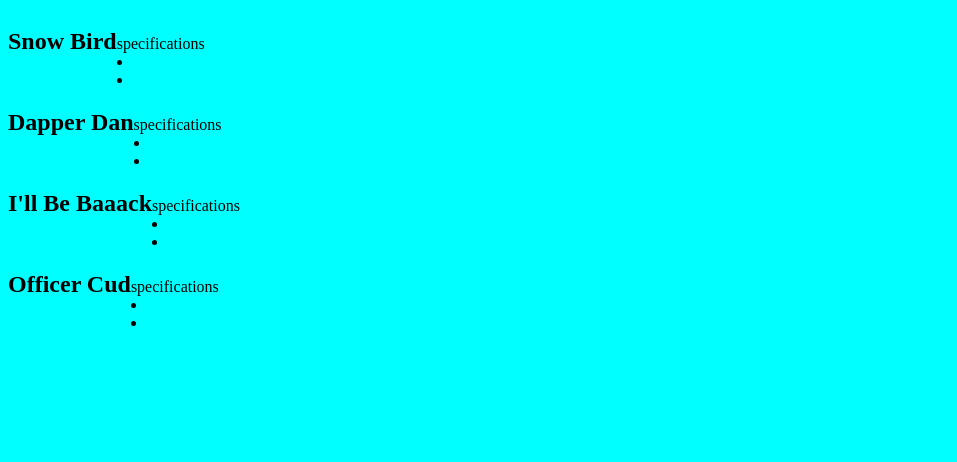
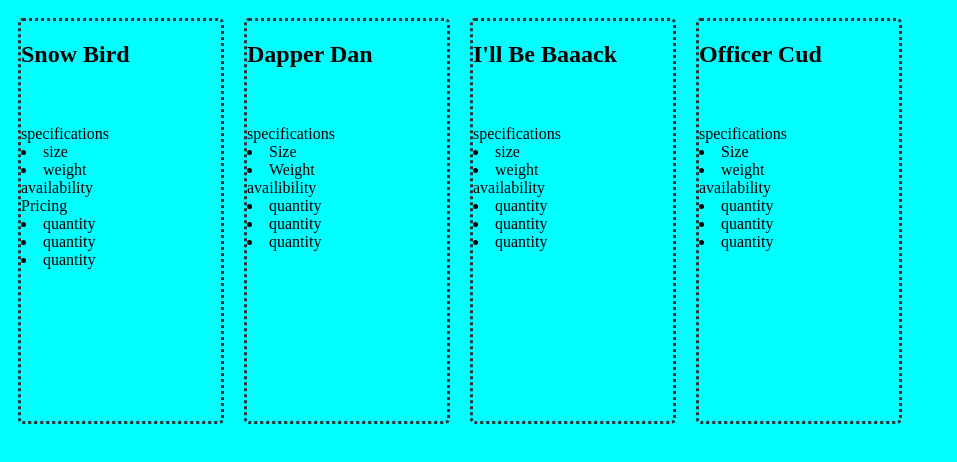
Before and after one commit to MarkyAaronYoung/product-cards, a plain HTML site: page index.html in a window 1280 px wide. Shown: the whole page, without its empty margins (0-957 px from the left). Drawn offline with Linux system fonts and the light colour scheme.

Commit message:
added pricing and quantities and some css

```diff
--- a/index.html
+++ b/index.html
@@ -17,13 +17,15 @@
       <h3></h3>
       <lu>
         <header>specifications</header>
-        <li>
-
-        </li>
-        <li>
-
-        </li>
-        <footer></footer>
+        <li>size</li>
+        <li>weight</li> </li>
+        <footer>availability</footer>
+      </lu>
+      <lu>
+        <header>Pricing</header>
+        <li>quantity</li>
+        <li>quantity</li>
+        <li>quantity</li>
       </lu>
     </div>
     <div class="card">
@@ -35,14 +37,15 @@
       <h3></h3>
       <lu>
         <header>specifications</header>
-        <li>
-
-        </li>
-        <li>
-
-        </li>
-        <footer></footer>
+        <li>Size</li>
+        <li>Weight</li>
+        <footer>availibility</footer>
       </lu>
+      <lu>
+        <header><Pricing/header>
+        <li>quantity</li>
+        <li>quantity</li>
+        <li>quantity</li>
     </div>
     <div class="card">
       <header>
@@ -53,14 +56,15 @@
       <h3></h3>
       <lu>
         <header>specifications</header>
-        <li>
-
-        </li>
-        <li>
-
-        </li>
-        <footer></footer>
+        <li>size</li>
+        <li>weight</li>
+        <footer>availability</footer>
       </lu>
+      <lu>
+        <header><Pricing/header>
+        <li>quantity</li>
+        <li>quantity</li>
+        <li>quantity</li>
     </div>
     <div class="card">
       <header>
@@ -71,14 +75,15 @@
       <h3></h3>
       <lu>
         <header>specifications</header>
-        <li>
-
-        </li>
-        <li>
-
-        </li>
-        <footer></footer>
+        <li>Size</li>
+        <li>weight</li>
+        <footer>availability</footer>
       </lu>
+      <lu>
+        <header><Pricing/header>
+        <li>quantity</li>
+        <li>quantity</li>
+        <li>quantity</li>
     </div>
   </main>
   <script src="main.js"></script>
--- a/main.css
+++ b/main.css
@@ -3,11 +3,19 @@ body {
 };
 
 .div {
-
+  display: flexbox;
 }
 
 .card {
-  display: flex;
+  border: 3px dotted #333;
+  border-radius: 5px;
+  width: 200px;
+  height: 400px;
+  margin: 10px;
+  float: left;
+}
 
-  align-items: baseline;
+ul{
+  display: flexbox;
+  align-items: flex-end;
 }
```
